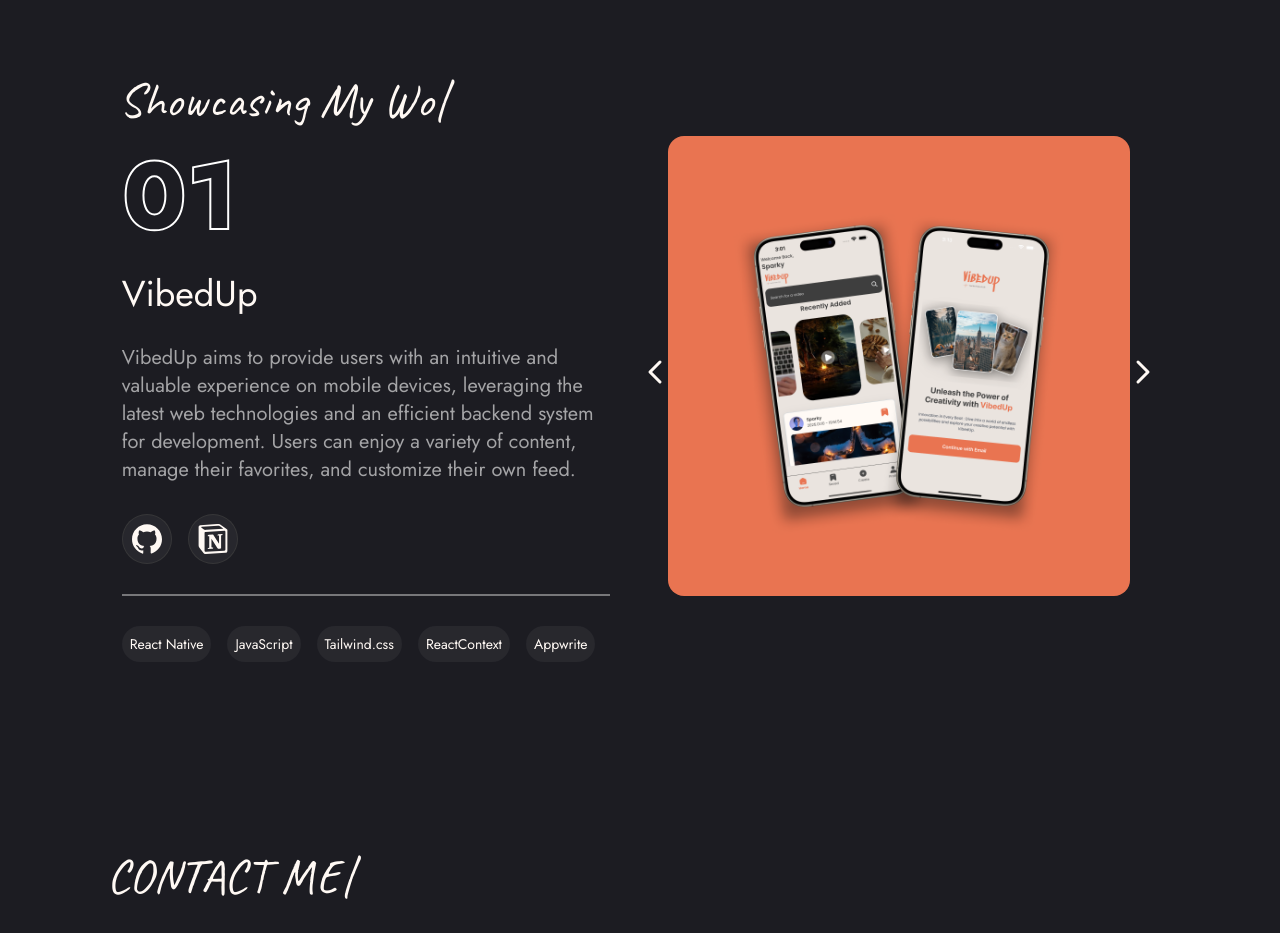
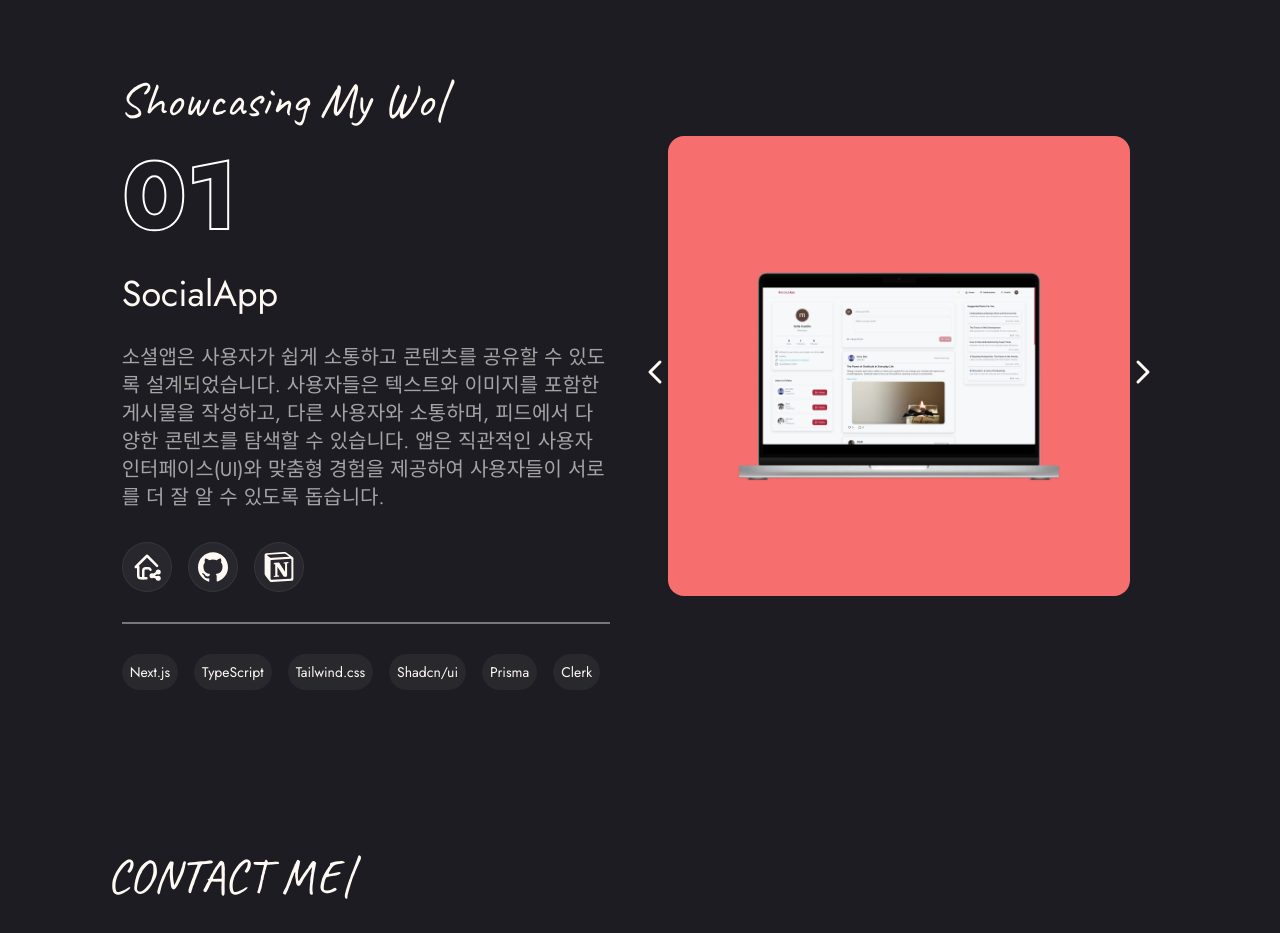
Before and after one commit to baekmerve/portfolioWebsite, a React (Vite) app: page / in a window 1280 px wide. Shown: the part 1800-2733 px from the top of the page. Built offline with nearby package versions, Linux system fonts and the light colour scheme.

Commit message:
adding new projects

```diff
--- a/src/assets/data/data.js
+++ b/src/assets/data/data.js
@@ -2,35 +2,42 @@
   {
     id: 1,
     num: "01",
-    image: "vibedup.png",
-    title: "VibedUp",
+    image: "socialApp.png",
+    title: "SocialApp",
     description:
-      "VibedUp aims to provide users with an intuitive and valuable experience on mobile devices, leveraging the latest web technologies and an efficient backend system for development. Users can enjoy a variety of content, manage their favorites, and customize their own feed.",
-    github: "https://github.com/baekmerve/Vibeo",
-    notion: "https://www.notion.so/VibedUp-158944a64b328110b409feedf4414a2e",
+      "소셜앱은 사용자가 쉽게 소통하고 콘텐츠를 공유할 수 있도록 설계되었습니다. 사용자들은 텍스트와 이미지를 포함한 게시물을 작성하고, 다른 사용자와 소통하며, 피드에서 다양한 콘텐츠를 탐색할 수 있습니다. 앱은 직관적인 사용자 인터페이스(UI)와 맞춤형 경험을 제공하여 사용자들이 서로를 더 잘 알 수 있도록 돕습니다.",
+
+    github: "https://github.com/baekmerve/SocialApp",
+    notion:
+      "https://common-letter-b5e.notion.site/SocialApp-1b4944a64b3280728c12cf671c8d8693?pvs=4",
+    live: "https://social-app-two-orpin.vercel.app/",
     stack: [
-      { name: "React Native" },
-      { name: "JavaScript" },
+      { name: "Next.js" },
+      { name: "TypeScript" },
       { name: "Tailwind.css" },
-      { name: "ReactContext" },
-      { name: "Appwrite" },
+      { name: "Shadcn/ui" },
+      { name: "Prisma" },
+      { name: "Clerk" },
     ],
   },
   {
     id: 2,
     num: "02",
-    image: "actionprice.png",
-    title: "ActionPrice",
+    image: "theDashboard.png",
+    title: "TheDashboard",
     description:
-      "Action Price is a platform that provides auction price information for agricultural and marine products, helping facilitate fair and transparent transactions between producers and consumers. Specifically, the platform is designed to quickly and easily provide essential information to users who struggle with product selection, thereby assisting them in making efficient and rational decisions.",
-    github: "https://github.com/baekmerve/ActionPrice-FE",
+      "TheDashboard는 데이터 시각화, 사용자 관리 및 보고를 간소화하기 위해 설계된 직관적이고 맞춤화 가능한 기능이 풍부한 플랫폼입니다.이 프로젝트의 목표는 사용자가 데이터를 시각적으로 편리하게 접근하고 분석할 수 있는 중앙 허브를 제공하여 의사 결정 프로세스를 향상시키는 것입니다. 중요한 지표를 모니터링하거나 시간에 따른 진행 상황을 추적하거나 복잡한 워크플로우를 관리하든, 이 대시보드는 강력하고 사용자 친화적인 올인원 솔루션을 제공합니다.",
+    github: "https://github.com/baekmerve/Dashboard",
     notion:
-      "https://www.notion.so/3fc2723651e6407fb971b8fdfd8fe2d6?p=b0b962413bab4aa1b2c9bb7a4138474f&pm=c",
+      "https://common-letter-b5e.notion.site/TheDashboard-19e944a64b328097b2e6fd210e6e9926?pvs=4",
+    live: "https://dashboard-wheat-alpha.vercel.app/",
     stack: [
       { name: "React.js" },
-      { name: "Material UI" },
+      { name: "Recharts" },
       { name: "JavaScript" },
       { name: "Redux" },
+      { name: "Shadcn" },
+      { name: "Tailwind CSS" },
     ],
   },
   {
@@ -49,6 +56,40 @@
       { name: "shadcn/ui" },
       { name: "Tailwind.css" },
       { name: "TanstackQuery" },
+    ],
+  },
+  {
+    id: 4,
+    num: "04",
+    image: "vibedup.png",
+    title: "VibedUp",
+    description:
+      "VibedUp aims to provide users with an intuitive and valuable experience on mobile devices, leveraging the latest web technologies and an efficient backend system for development. Users can enjoy a variety of content, manage their favorites, and customize their own feed.",
+    github: "https://github.com/baekmerve/Vibeo",
+    notion: "https://www.notion.so/VibedUp-158944a64b328110b409feedf4414a2e",
+    stack: [
+      { name: "React Native" },
+      { name: "JavaScript" },
+      { name: "Tailwind.css" },
+      { name: "ReactContext" },
+      { name: "Appwrite" },
+    ],
+  },
+  {
+    id: 5,
+    num: "05",
+    image: "actionprice.png",
+    title: "ActionPrice",
+    description:
+      "Action Price is a platform that provides auction price information for agricultural and marine products, helping facilitate fair and transparent transactions between producers and consumers. Specifically, the platform is designed to quickly and easily provide essential information to users who struggle with product selection, thereby assisting them in making efficient and rational decisions.",
+    github: "https://github.com/baekmerve/ActionPrice-FE",
+    notion:
+      "https://www.notion.so/3fc2723651e6407fb971b8fdfd8fe2d6?p=b0b962413bab4aa1b2c9bb7a4138474f&pm=c",
+    stack: [
+      { name: "React.js" },
+      { name: "Material UI" },
+      { name: "JavaScript" },
+      { name: "Redux" },
     ],
   },
 ];
@@ -107,8 +148,10 @@
   "HTML",
   "CSS",
   "Javascript",
+  "Typescript",
   "React",
   "React Native",
+  "Next.js",
   "Vite.js",
   "Tailwind CSS",
   "Bootstrap",
```
Also changed, not shown: public/assets/images/socialApp.png (added), public/assets/images/theDashboard.png (added).
